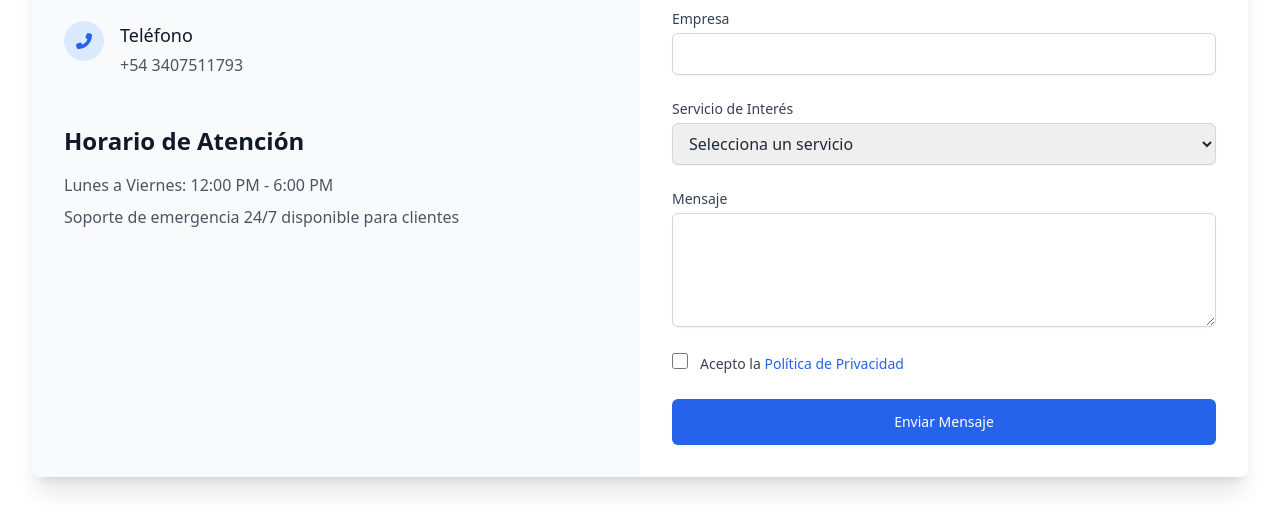
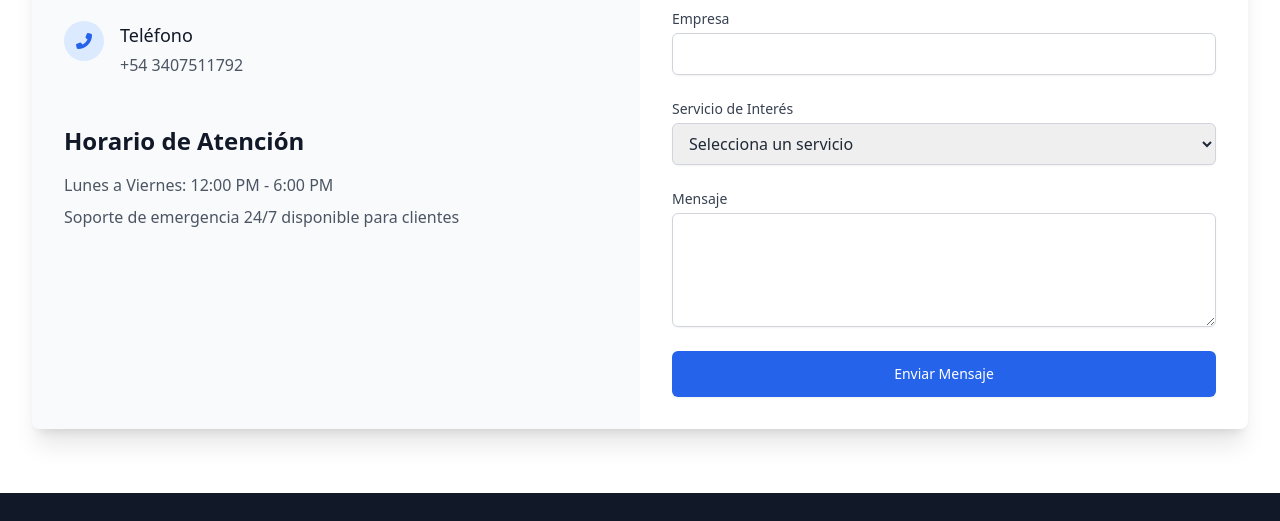
Before and after one commit to NahuelBarrutia/JinwoConsulting, a plain HTML site: page index.html in a window 1280 px wide. Shown: the part 4987-5508 px from the top of the page. Drawn offline with nearby package versions, Linux system fonts and the light colour scheme.

Commit message:
Add files via upload

```diff
--- a/index.html
+++ b/index.html
@@ -563,7 +563,7 @@
                             </div>
                             <div class="ml-4">
                                 <h4 class="text-lg font-medium text-gray-900">Teléfono</h4>
-                                <p class="mt-1 text-gray-600">+54 3407511793</p>
+                                <p class="mt-1 text-gray-600">+54 3407511792</p>
                             </div>
                         </div>
 
@@ -608,15 +608,6 @@
     <div>
         <label for="message" class="block text-sm font-medium text-gray-700">Mensaje</label>
         <textarea id="message" name="Mensaje" rows="4" class="mt-1 block w-full border border-gray-300 rounded-md shadow-sm py-2 px-3 focus:outline-none focus:ring-blue-500 focus:border-blue-500"></textarea>
-    </div>
-
-    <div class="flex items-start">
-        <div class="flex-shrink-0">
-            <input id="privacy" name="Privacidad" type="checkbox" required class="focus:ring-blue-500 h-4 w-4 text-blue-600 border-gray-300 rounded">
-        </div>
-        <div class="ml-3">
-            <label for="privacy" class="text-sm text-gray-700">Acepto la <a href="#" class="text-blue-600 hover:text-blue-500">Política de Privacidad</a></label>
-        </div>
     </div>
 
     <div>
```
